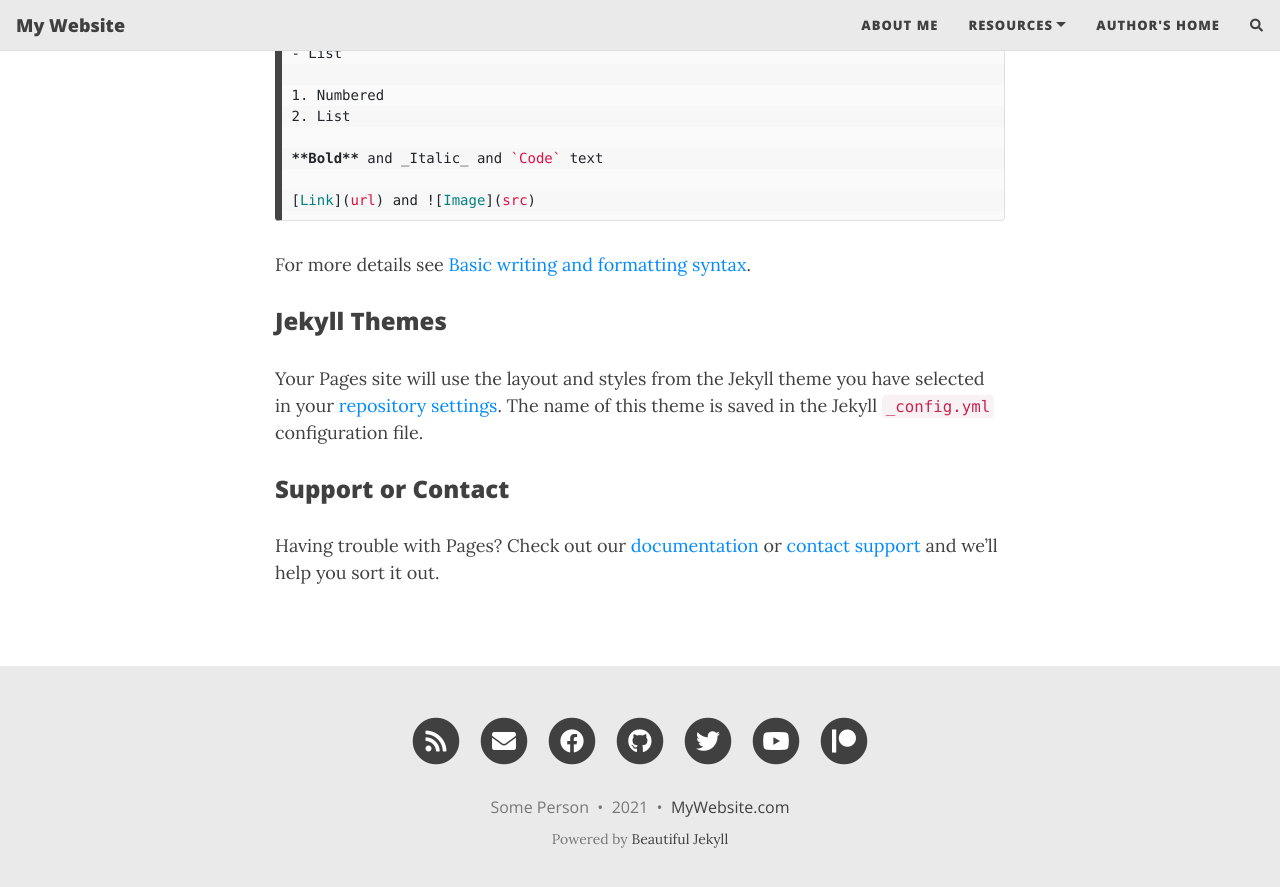
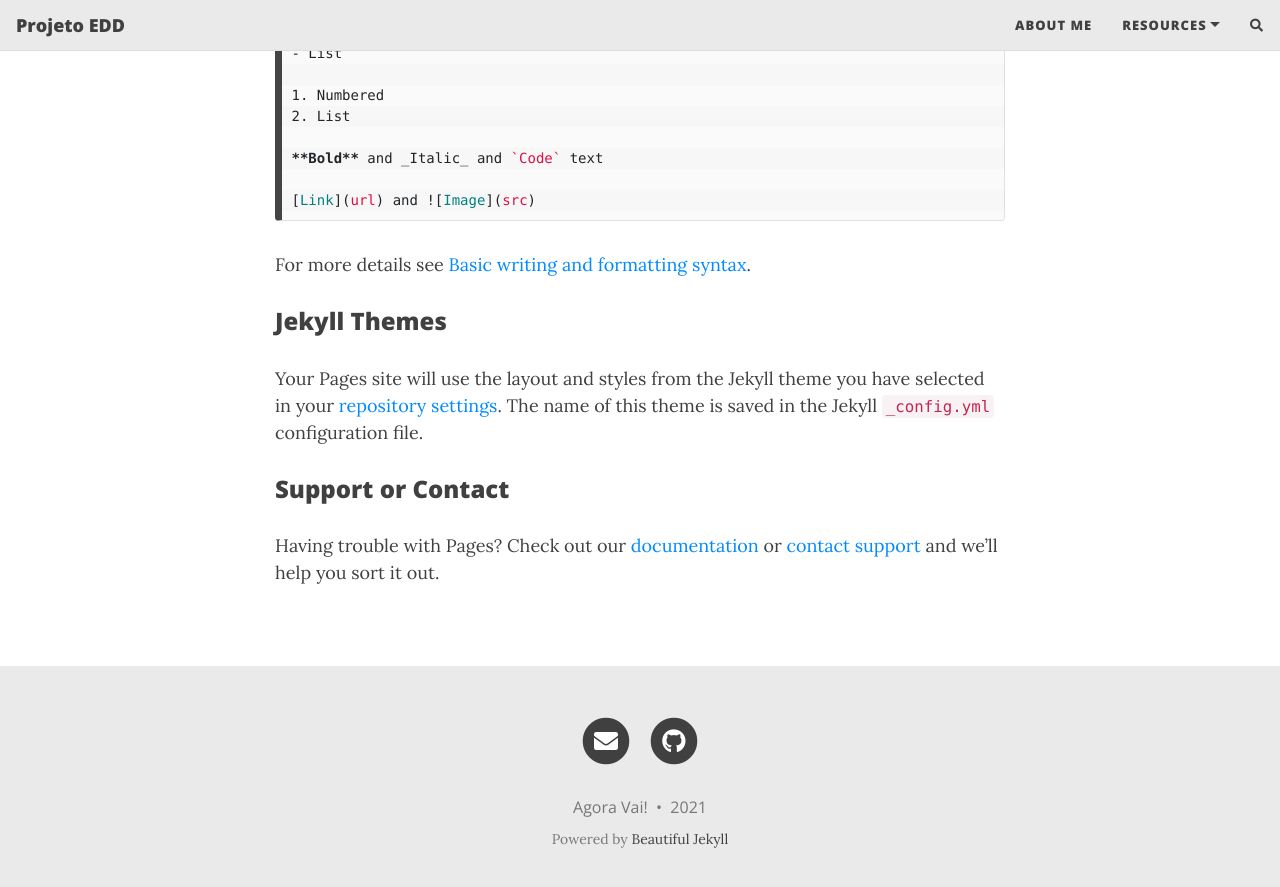
Before and after one commit to AgoraVaiUFS/APP-Vida-Saudavel, a Jekyll site: the page built from index.md, in a window 1280 px wide and 900 px high, scrolled down 840 px. Shown: the top 887 px of the window. Built offline with Jekyll 4.4.1, drawn with Linux system fonts in a browser that asks for light colours; nearby versions of some CDN libraries; our own code applies the rules of GitHub Pages for plain Markdown files; the list of posts is cut into pages by our own code; comment, search, counter and statistics services are not loaded; some of the changed lines change nothing that is shown.

Commit message:
Update _config.yml

```diff
--- a/_config.yml
+++ b/_config.yml
@@ -6,19 +6,19 @@
 # --- Required options --- #
 
 # Name of website
-title: My Website
+title: Projeto EDD
 
 # Your name to show in the footer
-author: Some Person
+author: Agora Vai!
 
 # --- List of links in the navigation bar --- #
 
 navbar-links:
-  About Me: "aboutme"
+  About Me: "Sobre nós"
   Resources:
     - Beautiful Jekyll: "https://beautifuljekyll.com"
     - Learn markdown: "https://www.markdowntutorial.com/"
-  Author's home: "https://deanattali.com"
+  #Author's home: "https://deanattali.com"
 
 # --- Logo --- #
 
@@ -39,13 +39,13 @@ round-avatar: true
 # Select the social network links that you want to show in the footer.
 # Uncomment the links you want to show and add your information to each one.
 social-network-links:
-  email: "someone@example.com"
-  rss: true  # remove this line if you don't want to show an RSS link at the bottom
-  facebook: deanattali
-  github: daattali
-  twitter: daattali
-  patreon: DeanAttali
-  youtube: c/daattali
+  email: "agoravaiufs@gmail.com"
+  #rss: true  # remove this line if you don't want to show an RSS link at the bottom
+  #facebook: deanattali
+  github: AgoraVaiUFS
+  #twitter: daattali
+  #patreon: DeanAttali
+  #youtube: c/daattali
 #  medium: yourname
 #  reddit: yourname
 #  linkedin: daattali
@@ -66,20 +66,20 @@ social-network-links:
 
 # If you want your website to generate an RSS feed, provide a description
 # The URL for the feed will be https://<your_website>/feed.xml
-rss-description: This website is a virtual proof that I'm awesome
+#rss-description: This website is a virtual proof that I'm awesome
 
 # --- General options --- #
 
 # Select which social network share links to show in posts
 share-links-active:
-  twitter: true
-  facebook: true
-  linkedin: true
-  vk: false
+  #twitter: true
+  #facebook: true
+  #linkedin: true
+  github: true
 
 # How to display the link to your website in the footer
 # Remove this if you don't want a link in the footer
-url-pretty: "MyWebsite.com"
+#url-pretty: "MyWebsite.com"
 
 # Excerpt word length - Truncate the excerpt of each post on the feed page to the specified number of words
 excerpt_length: 50
@@ -211,7 +211,7 @@ date_format: "%B %-d, %Y"
 # --- You don't need to touch anything below here (but you can if you want) --- #
 
 # Output options (more information on Jekyll's site)
-timezone: "America/Toronto"
+timezone: "America/Bahia"
 markdown: kramdown
 highlighter: rouge
 permalink: /:year-:month-:day-:title/
```
